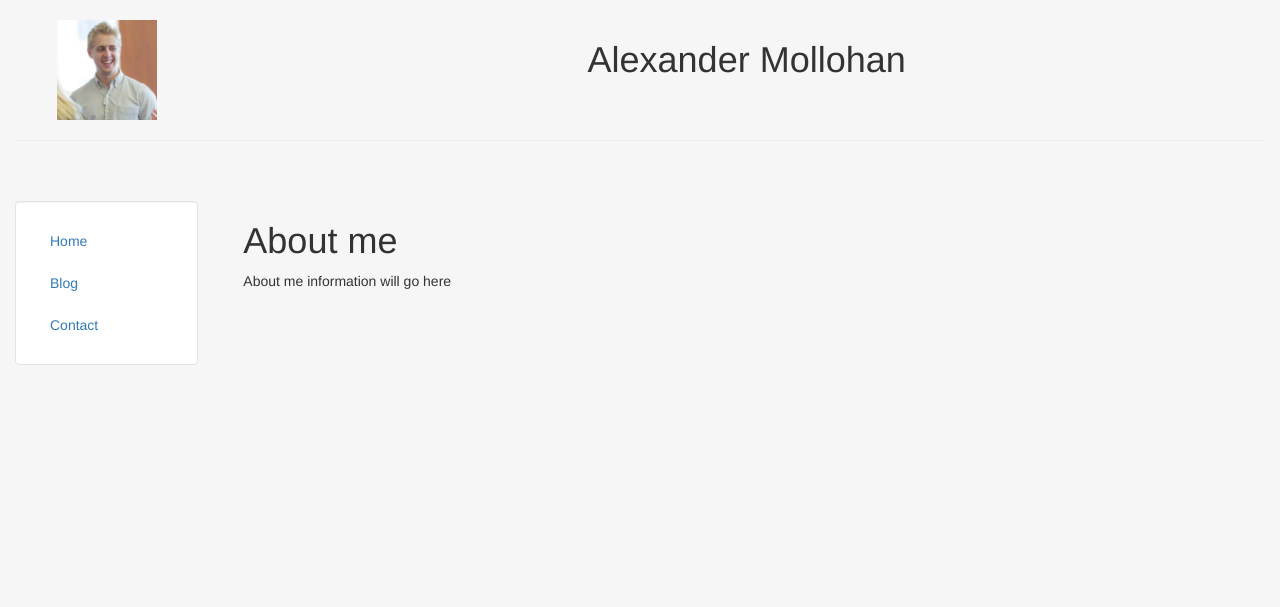
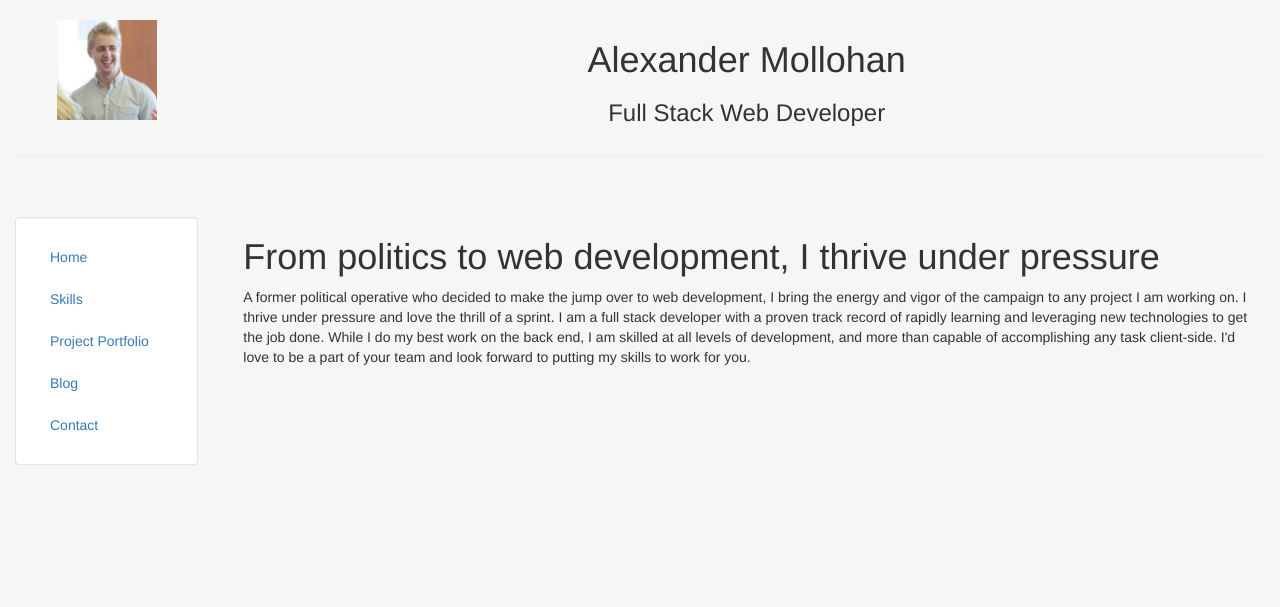
Before and after one commit to d00medman/portfolio, a Django app: page / in a window 1280 px wide. Shown: the top 607 px of the page. Run offline with Django 3.2, Linux system fonts and the light colour scheme.

Commit message:
Refactored navbar to reflect current portfolio setup

```diff
--- a/personal/templates/personal/header.html
+++ b/personal/templates/personal/header.html
@@ -29,6 +29,7 @@
 				  <br>
 				  <center>
 				  <h1>Alexander Mollohan</h1>
+					<h3>Full Stack Web Developer</h3>
 				  </center>
 			  </div>
 		</div><hr>
@@ -43,6 +44,8 @@
 			<div class="well bs-sidebar" id="sidebar" style="background-color:#fff">
 			  <ul class="nav nav-pills nav-stacked">
 				<li><a href='/'>Home</a></li>
+				<li><a href='/skills/'>Skills</a></li>
+				<li><a href='/works/'>Project Portfolio</a></li>
 				<li><a href='/blog/'>Blog</a></li>
 				<li><a href='/contact/'>Contact</a></li>
 			  </ul>
--- a/personal/templates/personal/home.html
+++ b/personal/templates/personal/home.html
@@ -1,7 +1,7 @@
 {%extends 'personal/header.html'%}
 
 {%block content%}
-<h1>About me</h1>
+<h1>From politics to web development, I thrive under pressure</h1>
 <!-- creating a seperate directory for include snippets, as they are generally small
 and better kept together -->
 {%include 'personal/includes/htmlsnippet.html'%}
--- a/personal/templates/personal/includes/htmlsnippet.html
+++ b/personal/templates/personal/includes/htmlsnippet.html
@@ -1,3 +1,3 @@
 {%block content%}
-<p>About me information will go here</p>
+<p>A former political operative who decided to make the jump over to web development, I bring the energy and vigor of the campaign to any project I am working on. I thrive under pressure and love the thrill of a sprint. I am a full stack developer with a proven track record of rapidly learning and leveraging new technologies to get the job done. While I do my best work on the back end, I am skilled at all levels of development, and more than capable of accomplishing any task client-side. I'd love to be a part of your team and look forward to putting my skills to work for you.</p>
 {%endblock%}
```
